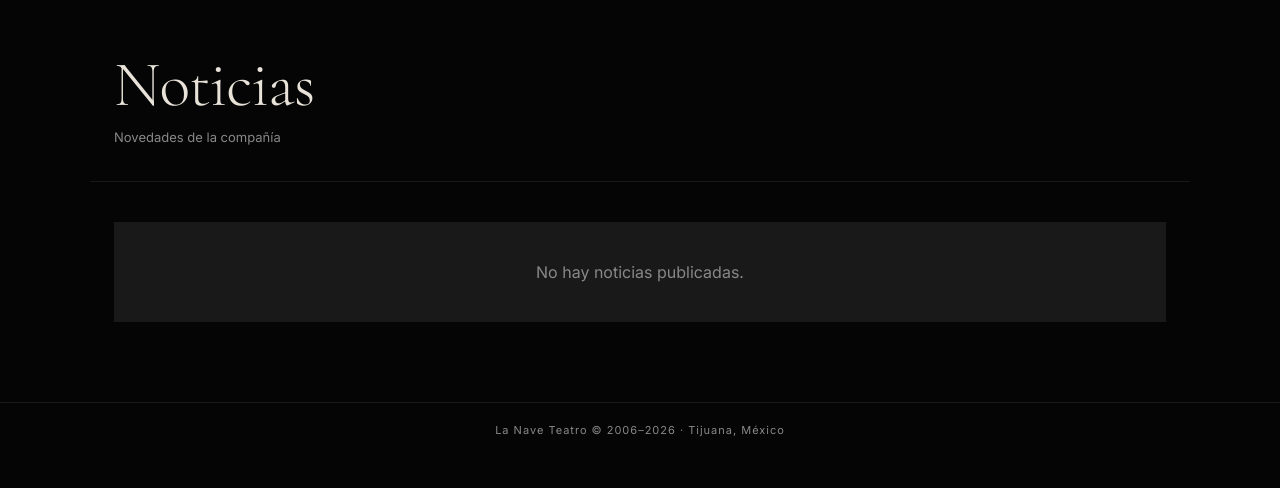
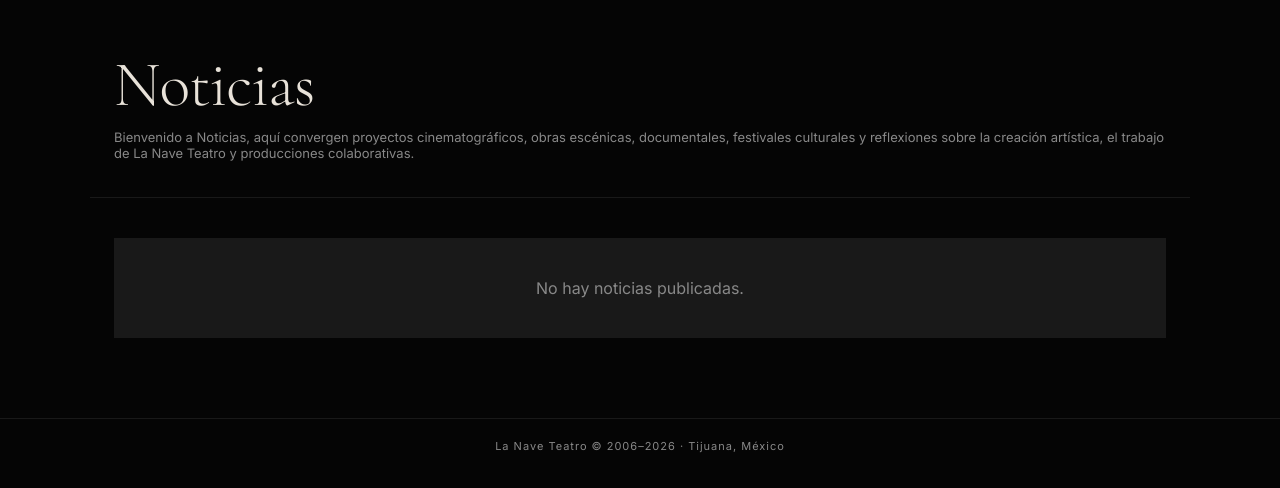
Before and after one commit to latestamproyect-stack/lanaveteatro, a plain HTML site: page index.html in a window 1280 px wide. Both pictures are taken after a click on the link "NOTICIAS". Shown: the part 70-558 px from the top of the page. Drawn offline with nearby package versions, Linux system fonts and the light colour scheme.

Commit message:
Update index.html

```diff
--- a/index.html
+++ b/index.html
@@ -454,7 +454,7 @@ footer{text-align:center;padding:20px;font-size:11px;letter-spacing:1px;
 
 <!-- ── NOTICIAS ── -->
 <div class="view" id="view-noticias">
-  <div class="ph"><h1>Noticias</h1><p>Novedades de la compañía</p></div>
+  <div class="ph"><h1>Noticias</h1><p>Bienvenido a Noticias, aquí convergen proyectos cinematográficos, obras escénicas, documentales, festivales culturales y reflexiones sobre la creación artística, el trabajo de La Nave Teatro y producciones colaborativas.</p></div>
   <div class="wrap"><div style="display:flex;flex-direction:column;gap:1px;background:var(--border)" id="blog-list"></div></div>
   <footer class="site-footer"></footer>
 </div>
```
